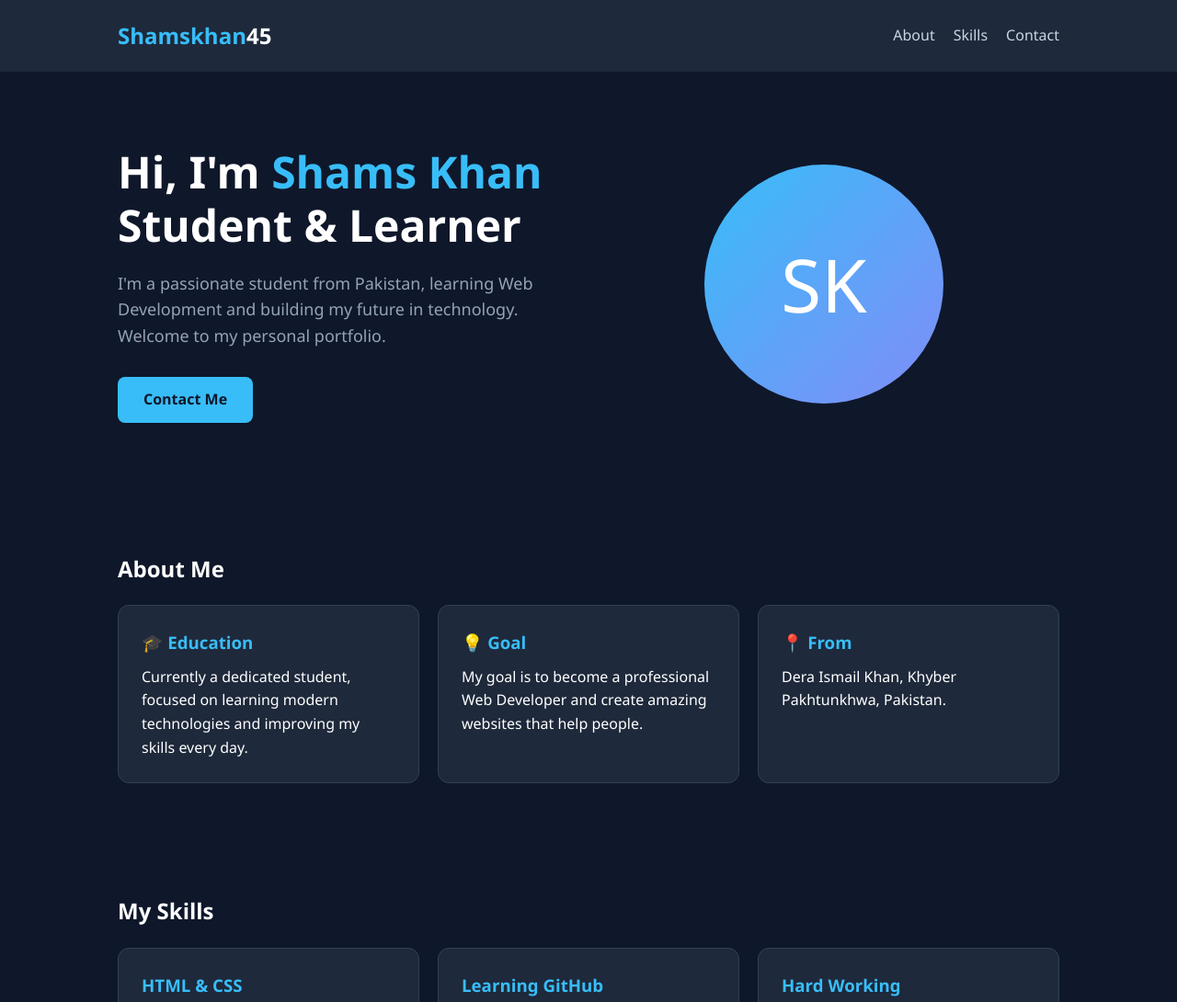
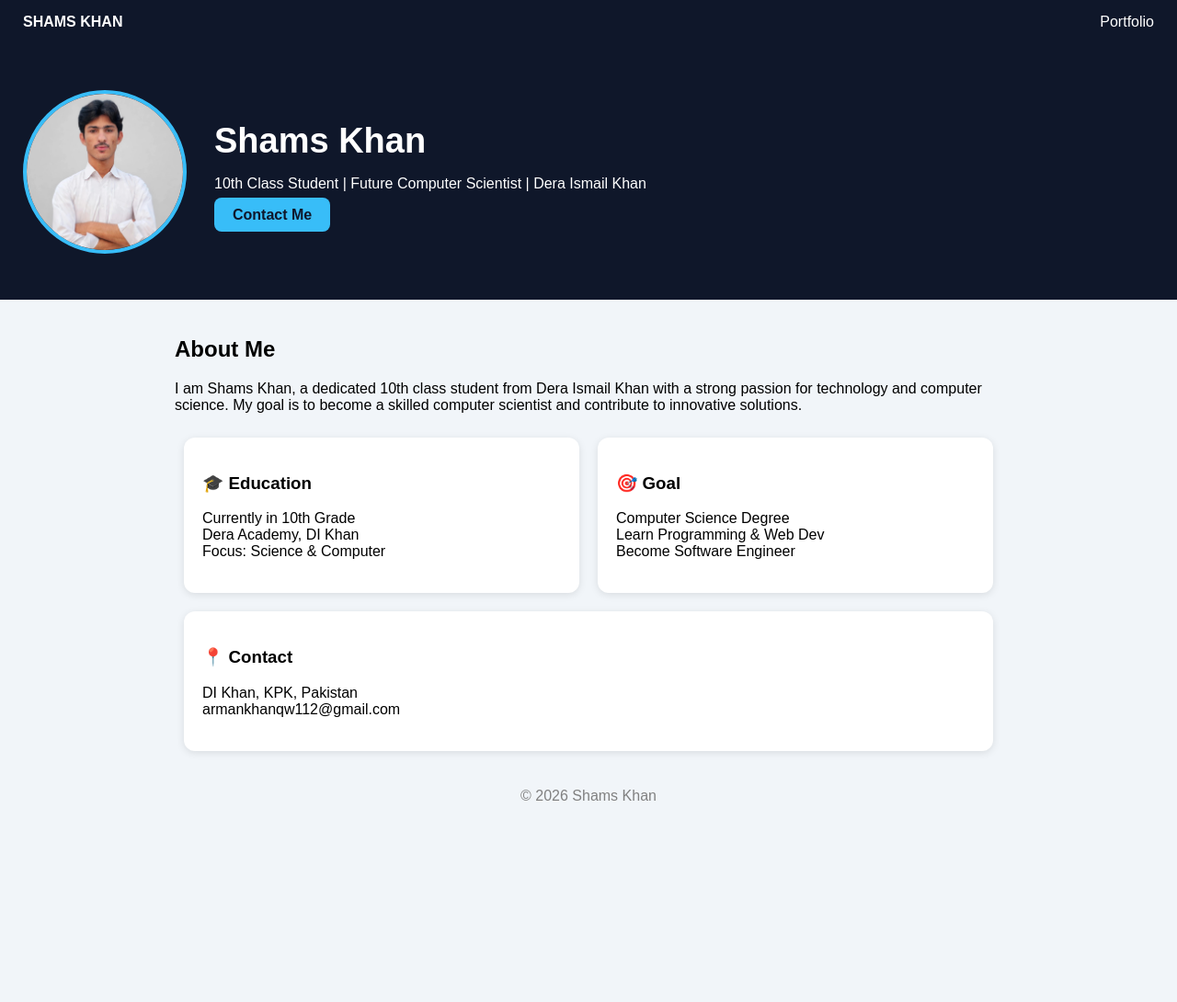
Before and after one commit to ShamsKhan45/Shamskhan, a plain HTML site: page index.html in a window 1280 px wide. Shown: the top 1090 px of the page at 92% size. After the commit the page ends 911 px from the top, so only its background shows below. Drawn offline with Linux system fonts and the light colour scheme.

Commit message:
Update index.html

```diff
--- a/index.html
+++ b/index.html
@@ -3,83 +3,37 @@
 <head>
 <meta charset="UTF-8">
 <meta name="viewport" content="width=device-width, initial-scale=1.0">
-<title>Shamskhan45 - Student Portfolio</title>
+<title>Shams Khan - Portfolio</title>
 <style>
-*{margin:0;padding:0;box-sizing:border-box;font-family: 'Segoe UI', sans-serif;}
-body{background:#0f172a;color:#fff;line-height:1.6;}
-header{padding:20px 10%;display:flex;justify-content:space-between;align-items:center;background:#1e293b;position:sticky;top:0;}
-.logo{font-size:24px;font-weight:bold;color:#38bdf8;}
-.logo span{color:#fff;}
-nav a{color:#cbd5e1;text-decoration:none;margin-left:20px;}
-.hero{padding:80px 10%;display:flex;flex-wrap:wrap;align-items:center;justify-content:space-between;}
-.hero-text{flex:1;min-width:280px;}
-.hero-text h1{font-size:48px;line-height:1.2;}
-.hero-text h1 span{color:#38bdf8;}
-.hero-text p{color:#94a3b8;margin:20px 0;font-size:18px;}
-.btn{background:#38bdf8;color:#0f172a;padding:12px 28px;border:none;border-radius:8px;font-weight:bold;text-decoration:none;display:inline-block;margin-top:10px;}
-.hero-img{flex:1;min-width:280px;text-align:center;}
-.hero-img div{width:260px;height:260px;background:linear-gradient(135deg,#38bdf8,#818cf8);border-radius:50%;margin:auto;display:flex;align-items:center;justify-content:center;font-size:80px;}
-section{padding:60px 10%;}
-.card-grid{display:grid;grid-template-columns:repeat(auto-fit,minmax(250px,1fr));gap:20px;margin-top:20px;}
-.card{background:#1e293b;padding:25px;border-radius:12px;border:1px solid #334155;}
-.card h3{color:#38bdf8;margin-bottom:10px;}
-footer{text-align:center;padding:30px;background:#1e293b;color:#64748b;margin-top:40px;}
+body{margin:0;font-family:Arial;background:#f1f5f9}
+.header{background:#0f172a;color:white;padding:15px 25px;display:flex;justify-content:space-between;align-items:center}
+.hero{background:#0f172a;color:white;padding:50px 25px;display:flex;gap:30px;align-items:center;flex-wrap:wrap}
+.hero img{width:170px;height:170px;border-radius:50%;border:4px solid #38bdf8;object-fit:cover}
+.btn{background:#38bdf8;color:#0f172a;padding:10px 20px;border-radius:8px;text-decoration:none;font-weight:bold}
+.content{max-width:900px;margin:auto;padding:20px}
+.card{background:white;padding:20px;border-radius:12px;box-shadow:0 2px 8px rgba(0,0,0,0.1);margin:10px;flex:1;min-width:250px}
+.flex{display:flex;flex-wrap:wrap}
 </style>
 </head>
 <body>
-<header>
-<div class="logo">Shamskhan<span>45</span></div>
-<nav><a href="#about">About</a><a href="#skills">Skills</a><a href="#contact">Contact</a></nav>
-</header>
-
+<div class="header"><b>SHAMS KHAN</b><span>Portfolio</span></div>
 <div class="hero">
-<div class="hero-text">
-<h1>Hi, I'm <span>Shams Khan</span><br>Student & Learner</h1>
-<p>I'm a passionate student from Pakistan, learning Web Development and building my future in technology. Welcome to my personal portfolio.</p>
-<a href="#contact" class="btn">Contact Me</a>
-</div>
-<div class="hero-img"><div>SK</div></div>
-</div>
-
-<section id="about">
-<h2>About Me</h2>
-<div class="card-grid">
-<div class="card">
-<h3>🎓 Education</h3>
-<p>Currently a dedicated student, focused on learning modern technologies and improving my skills every day.</p>
-</div>
-<div class="card">
-<h3>💡 Goal</h3>
-<p>My goal is to become a professional Web Developer and create amazing websites that help people.</p>
-</div>
-<div class="card">
-<h3>📍 From</h3>
-<p>Dera Ismail Khan, Khyber Pakhtunkhwa, Pakistan.</p>
+<img src="profile.jpg" alt="Shams Khan">
+<div>
+<h1 style="margin:0;font-size:38px">Shams Khan</h1>
+<p>10th Class Student | Future Computer Scientist | Dera Ismail Khan</p>
+<a class="btn" href="mailto:armankhanqw112@gmail.com">Contact Me</a>
 </div>
 </div>
-</section>
-
-<section id="skills">
-<h2>My Skills</h2>
-<div class="card-grid">
-<div class="card"><h3>HTML & CSS</h3><p>Building beautiful website designs.</p></div>
-<div class="card"><h3>Learning GitHub</h3><p>Managing my code professionally.</p></div>
-<div class="card"><h3>Hard Working</h3><p>Always ready to learn new things.</p></div>
+<div class="content">
+<h2>About Me</h2>
+<p>I am Shams Khan, a dedicated 10th class student from Dera Ismail Khan with a strong passion for technology and computer science. My goal is to become a skilled computer scientist and contribute to innovative solutions.</p>
+<div class="flex">
+<div class="card"><h3>🎓 Education</h3><p>Currently in 10th Grade<br>Dera Academy, DI Khan<br>Focus: Science & Computer</p></div>
+<div class="card"><h3>🎯 Goal</h3><p>Computer Science Degree<br>Learn Programming & Web Dev<br>Become Software Engineer</p></div>
+<div class="card"><h3>📍 Contact</h3><p>DI Khan, KPK, Pakistan<br>armankhanqw112@gmail.com</p></div>
 </div>
-</section>
-
-<section id="contact">
-<h2>Contact Me</h2>
-<div class="card-grid">
-<div class="card">
-<h3>Let's Connect</h3>
-<p>GitHub: github.com/Shamskhan45/Shamskhan</p>
-<p style="margin-top:15px;">Email: Add your email here</p>
-<p>WhatsApp: Add your number here</p>
+<p style="text-align:center;margin-top:30px;color:gray">© 2026 Shams Khan</p>
 </div>
-</div>
-</section>
-
-<footer>© 2026 Shamskhan45 | Made with ❤️ by Shams Khan</footer>
 </body>
 </html>
```
